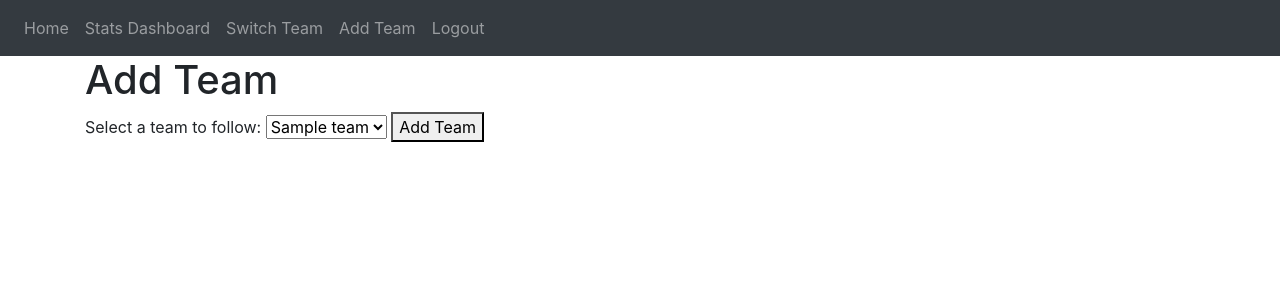
After one commit to pgold2/finalProject-practicum, a Flask app: page /add_team in a window 1280 px wide. The commit adds this page. Shown: the top 300 px of the page. Run offline with Flask 3, Linux system fonts and the light colour scheme; a user stored in the database is signed in; tables that the repository leaves empty hold one stand-in row (values such as "Sample post"); some libraries are stand-ins or nearby versions.

Commit message:
added the add_team.html and auth.py route for it. i also added in the option to get to the add_team page in base.html

```diff
--- a/website/auth.py
+++ b/website/auth.py
@@ -109,3 +109,20 @@ def select_team():
 
     teams = Team.query.all()
     return render_template('select_team.html', teams=teams)
+
+
+@auth.route('/add_team', methods=['GET', 'POST'])
+@login_required
+def add_team():
+    if request.method == 'POST':
+        team_id = request.form.get('team')
+        team = Team.query.get(team_id)
+        if team:
+            current_user.teams_followed.append(team)
+            db.session.commit()
+            flash('Team added successfully!', category='success')
+            return redirect(url_for('views.home'))
+        else:
+            flash('Team not found!', category='error')
+    teams = Team.query.all()
+    return render_template('add_team.html', teams=teams,user=current_user)
--- a/website/models.py
+++ b/website/models.py
@@ -2,6 +2,7 @@ from . import db
 from flask_login import UserMixin
 from sqlalchemy.sql import func
 from website import db
+
 
 class Note(db.Model):
     id = db.Column(db.Integer, primary_key=True)
@@ -18,6 +19,7 @@ class User(db.Model, UserMixin):
     teamsFollowed = db.Column(db.String(255))  # Add this line for the new column
     notes = db.relationship('Note')
 
+
 class Team(db.Model):
     id = db.Column(db.Integer, primary_key=True)
     name = db.Column(db.String(100), nullable=False)
--- /dev/null
+++ b/website/templates/add_team.html
@@ -0,0 +1,25 @@
+{% extends "base.html" %} {% block title %}Home{% endblock %} {% block content
+%}
+
+<!-- add_team.html -->
+
+<html lang="en">
+<head>
+    <meta charset="UTF-8">
+    <meta name="viewport" content="width=device-width, initial-scale=1.0">
+    <title>Add Team</title>
+</head>
+<body>
+    <h1>Add Team</h1>
+    <form action="{{ url_for('auth.add_team') }}" method="POST">
+        <label for="team">Select a team to follow:</label>
+        <select name="team" id="team">
+            {% for team in teams %}
+            <option value="{{ team.id }}">{{ team.name }}</option>
+            {% endfor %}
+        </select>
+        <button type="submit">Add Team</button>
+    </form>
+</body>
+</html>
+{% endblock %}
--- a/website/templates/base.html
+++ b/website/templates/base.html
@@ -33,6 +33,7 @@
           <a class="nav-item nav-link" id="home" href="/">Home</a>
           <a class="nav-item nav-link" id="statsDashboard" href="/StatsDashboard">Stats Dashboard</a>
           <a class="nav-item nav-link" id="teamSelection" href="/select_team">Switch Team</a>
+           <a class="nav-item nav-link" id="addTeam" href="/add_team">Add Team</a>
           <a class="nav-item nav-link" id="logout" href="/logout">Logout</a>
           {% else %}
           <a class="nav-item nav-link" id="login" href="/login">Login</a>
```
Also changed, not shown: website/templates/home.html (+4 -7 lines), website/views.py (line endings or trailing spaces).
